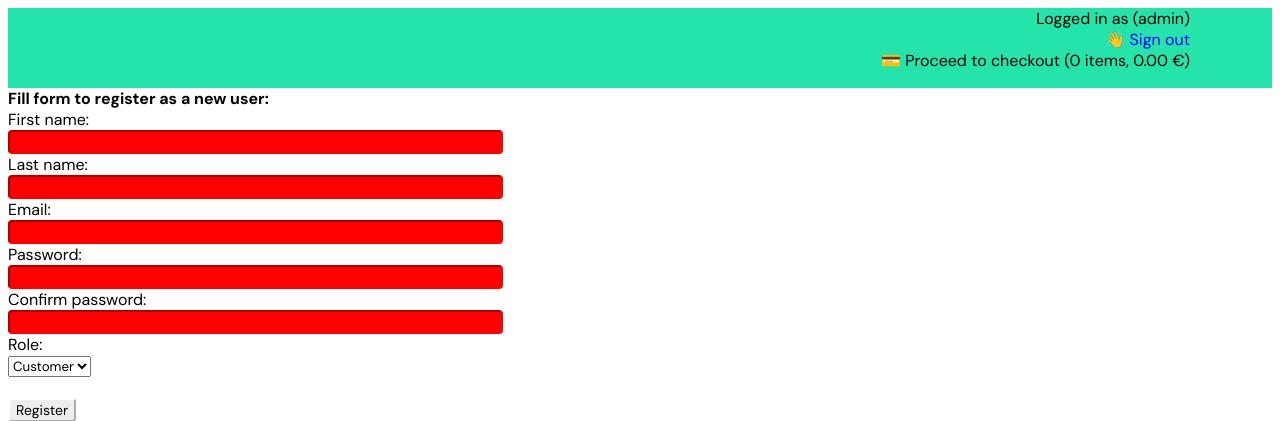
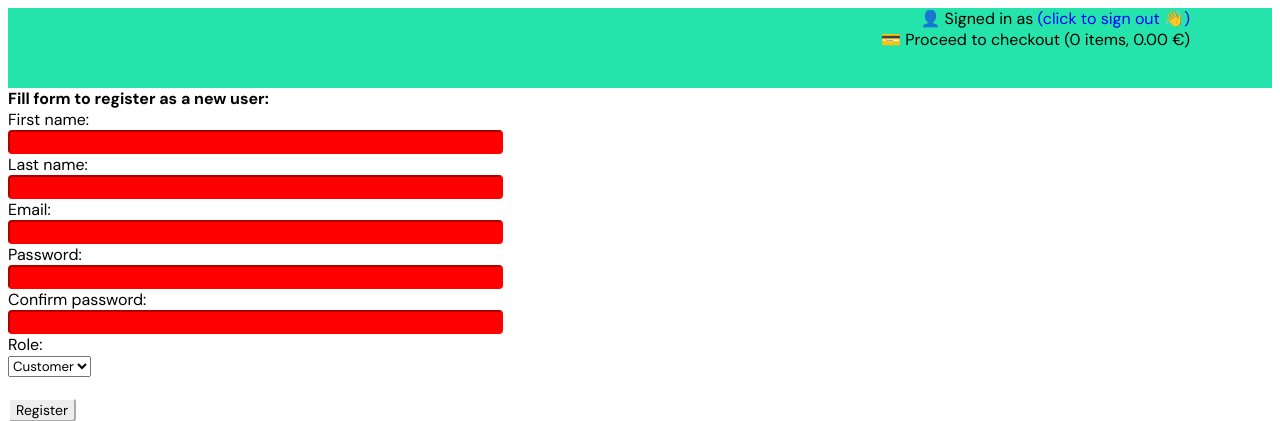
Before and after one commit to keinaju/Webshop, a Node server app: page /users/add in a window 1280 px wide. Shown: the top 421 px of the page. Run offline with Node 20, Linux system fonts and the light colour scheme; the visitor is signed in with stand-in values (Sample User, id 1); some libraries are stand-ins or nearby versions.

Commit message:
Tune top view

```diff
--- a/views/main.pug
+++ b/views/main.pug
@@ -10,10 +10,9 @@
       div.logo
       div.user-info.align-right
         if user
-          |Logged in as #{user.first_name} (#{user.role})
-          br
           form(action='/logout' method='post' enctype='multipart/form-data')
-            a(onclick="this.closest('form').submit(); return false;") 👋 Sign out
+              |👤 Signed in as #{user.first_name}
+              a(onclick="this.closest('form').submit(); return false;") (click to sign out 👋)
         else
           a(href='/login') 🔑 Sign in
           |or
```
